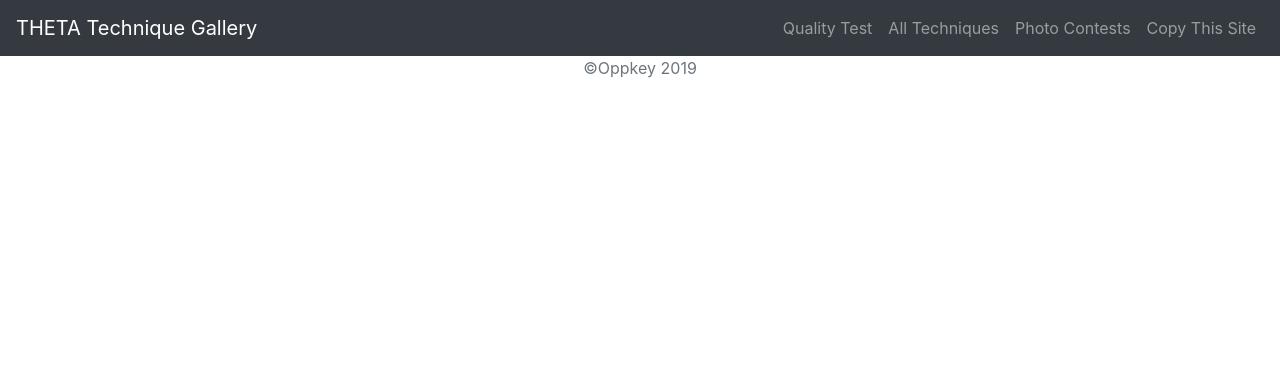
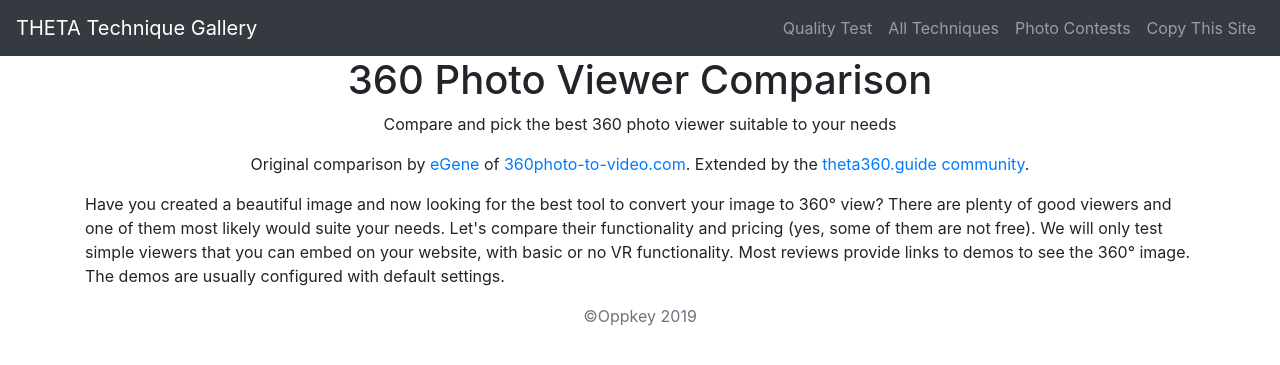
Before and after one commit to codetricity/theta360-gallery, a Django app: template jobs/templates/jobs/viewers.html in a window 1280 px wide. Shown: the top 365 px of the page. Run offline with Django 3.2, Linux system fonts and the light colour scheme; the template is opened without the code that fills it, so the values that code supplies are empty; some libraries are stand-ins or nearby versions.

Commit message:
added viewer page

```diff
--- a/jobs/admin.py
+++ b/jobs/admin.py
@@ -1,5 +1,6 @@
 from django.contrib import admin
 
-from .models import Job
+from .models import Job, Viewer
 
 admin.site.register(Job)
+admin.site.register(Viewer)
--- a/jobs/templates/jobs/viewers.html
+++ b/jobs/templates/jobs/viewers.html
@@ -42,6 +42,9 @@
       height: 100%;
       width: 100%;
     }
+    .subhead, h1, .attribution {
+      text-align: center;
+    }
   </style>
   <!-- Custom styles for this template -->
 </head>
@@ -68,6 +71,56 @@
   </header>
 
   <main role="main">
+    <div class="container">
+
+
+    <h1> 360 Photo Viewer Comparison</h1>
+    <p class="subhead">
+        Compare and pick the best 360 photo viewer suitable to your needs
+    </p>
+    <p class="attribution">
+    Original comparison by
+    <a href="https://community.theta360.guide/u/egene/summary">eGene</a> of
+    <a href="https://360photo-to-video.com/">360photo-to-video.com</a>. Extended by the
+    <a href="https://community.theta360.guide/">theta360.guide community</a>.
+  </p>
+
+    <p>
+
+        Have you created a beautiful  image and now looking for the best tool to
+        convert your image to 360° view? There are plenty of good viewers and one of
+        them most likely would suite your needs. Let's compare their functionality and
+        pricing (yes, some of them are not free). We will only test simple viewers
+        that you can embed on your website, with basic or no VR functionality.
+        Most reviews provide links to demos to see the 360° image.
+        The demos are usually configured with default settings.
+    </p>
+
+    {% for viewer in viewers.all %}
+        <br>
+        <strong>{{viewer.name}}</strong>
+        <br>
+        <p>
+          {{ viewer.body }}
+        </p>
+        Supported projections: {{ viewer.projections }}
+        <br>
+        License: {{ viewer.license }}
+        <br>
+         <a href="{{ viewer.info_url }}">More Information</a>
+        <br>
+        Price: {{ viewer.price }}
+        <br>
+        <a href="{{ viewer.demo_url }}">Demo</a>
+
+        <hr>
+
+
+
+    {% endfor %}
+
+  </div>
+
 
 
   </main>
--- a/jobs/views.py
+++ b/jobs/views.py
@@ -1,6 +1,6 @@
 from django.shortcuts import render
 
-from .models import Job
+from .models import Job, Viewer
 
 
 def home(request):
@@ -9,4 +9,5 @@ def home(request):
 
 
 def viewers(request):
-    return render(request, 'jobs/viewers.html')
+    viewers = Viewer.objects
+    return render(request, 'jobs/viewers.html', {'viewers': viewers})
--- a/portfolio/urls.py
+++ b/portfolio/urls.py
@@ -23,7 +23,7 @@ import jobs.views
 urlpatterns = [
     path('admin/', admin.site.urls),
     path('', jobs.views.home, name='home'),
+    path('viewers/', jobs.views.viewers, name='viewers'),
     path('blog/', include('blog.urls'),
-    # path('viewers/', jobs.views.viewers, name='viewers')
     ),
 ] + static(settings.MEDIA_URL, document_root=settings.MEDIA_ROOT)
```
Also changed, not shown: jobs/models.py (+15 -0 lines), jobs/migrations/0010_viewer.py (added).
